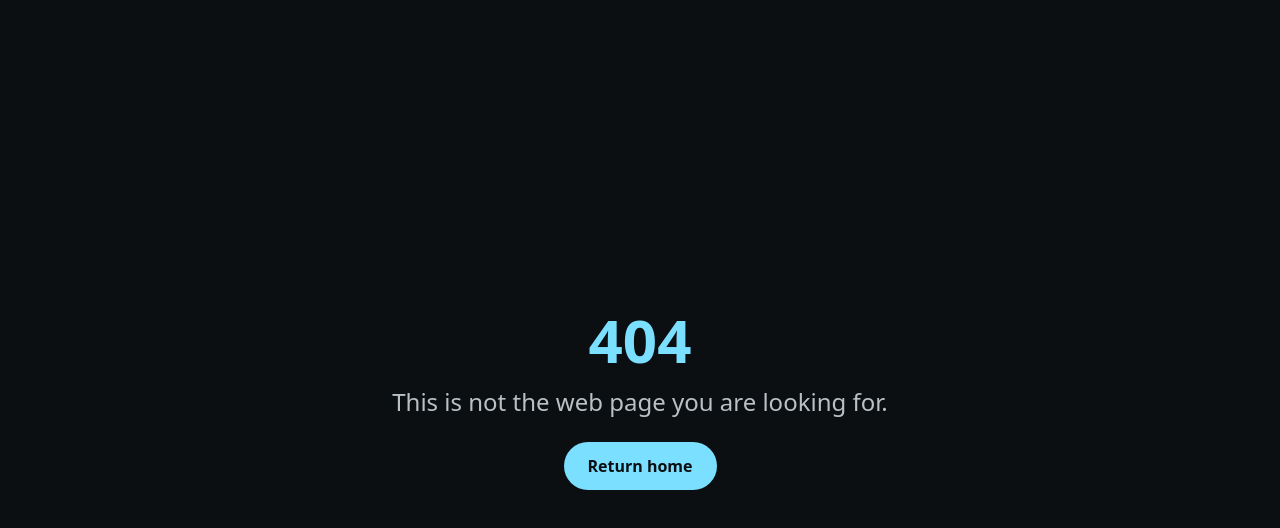
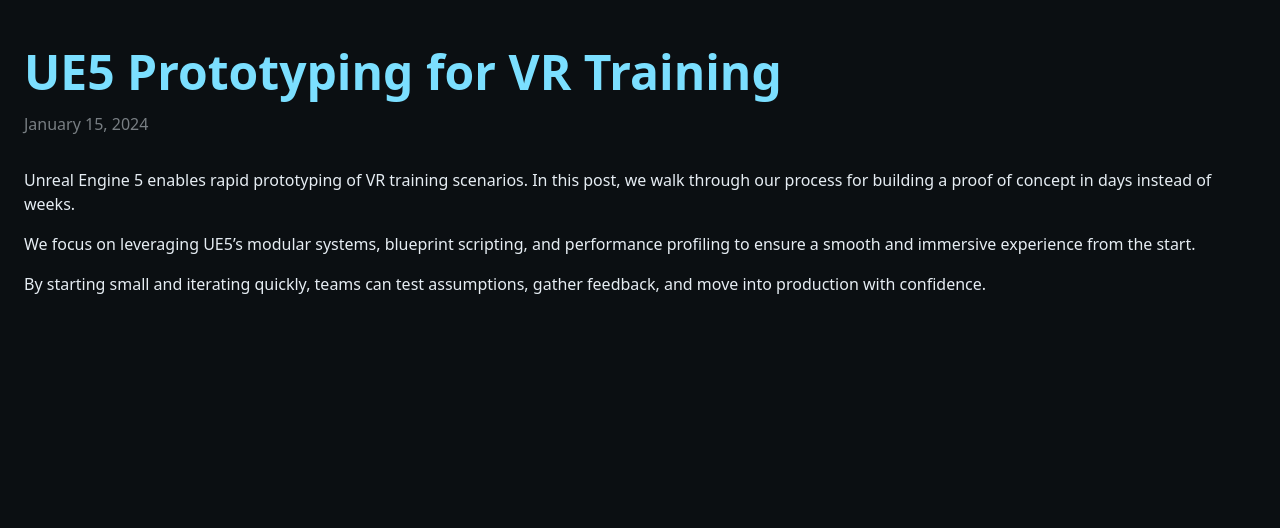
Before and after one commit to LarionS/Playframe, a Next.js app: page /blog/ue5-prototyping-vr-training in a window 1280 px wide. Before the commit this address had no page. Shown: the top 528 px of the page. Built offline with nearby package versions, Linux system fonts and the light colour scheme.

Commit message:
feat: add blog post dynamic page

```diff
--- /dev/null
+++ b/src/app/blog/[slug]/page.tsx
@@ -0,0 +1,41 @@
+import type { Metadata } from 'next';
+import { notFound } from 'next/navigation';
+
+interface PageProps {
+  params: { slug: string };
+}
+
+export async function generateMetadata({ params }: PageProps): Promise<Metadata> {
+  const title = params.slug.replace(/-/g, ' ');
+  return {
+    title: `${title} | Playframe Blog`,
+    description: `Read our thoughts about ${title}.`,
+  };
+}
+
+export default function BlogPostPage({ params }: PageProps) {
+  const { slug } = params;
+  if (slug !== 'ue5-prototyping-vr-training') {
+    notFound();
+  }
+  return (
+    <main className="bg-ink min-h-screen text-cloud px-6 py-12">
+      <h1 className="text-4xl md:text-5xl font-bold mb-4 text-accent">UE5 Prototyping for VR Training</h1>
+      <p className="text-cloud/50 mb-8">January 15, 2024</p>
+      <div className="prose prose-invert max-w-none space-y-4">
+        <p>
+          Unreal Engine 5 enables rapid prototyping of VR training scenarios. In this post, we walk through our
+          process for building a proof of concept in days instead of weeks.
+        </p>
+        <p>
+          We focus on leveraging UE5’s modular systems, blueprint scripting, and performance profiling to ensure
+          a smooth and immersive experience from the start.
+        </p>
+        <p>
+          By starting small and iterating quickly, teams can test assumptions, gather feedback, and move into
+          production with confidence.
+        </p>
+      </div>
+    </main>
+  );
+}
```
